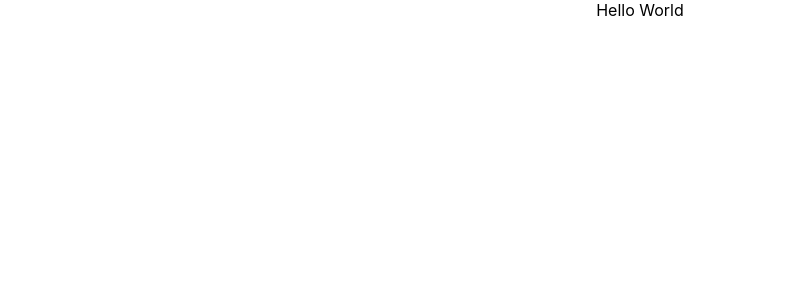
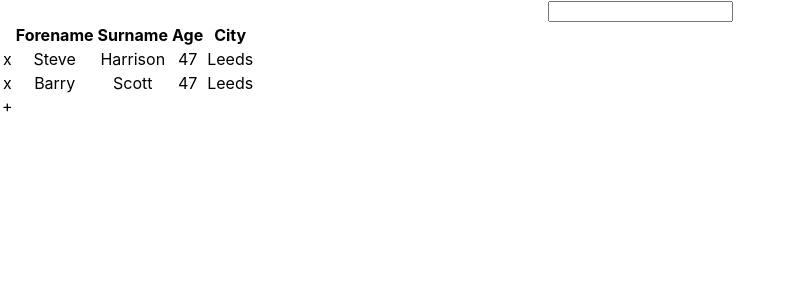
Before and after one commit to ryanlkirk/React-Interactive-List, a React (Create React App) app: page / in a window 1280 px wide. Shown: the top 300 px of the page, without its empty margins (0-792 px from the left). Built offline with nearby package versions, Linux system fonts and the light colour scheme.

Commit message:
Add vbasic functionality

```diff
--- a/src/Components/Table.js
+++ b/src/Components/Table.js
@@ -1,7 +1,85 @@
-import React from "react";
+import React, { useState } from "react";
 
 export const Table = (props) => {
-    return <div>Hello World</div>;
+    let people = [
+        { id: 1, name: "Steve", lastName: "Harrison", age: 47, city: "Leeds" },
+        { id: 2, name: "Barry", lastName: "Scott", age: 47, city: "Leeds" },
+    ];
+
+    const [peopleArr, setPeopleArr] = useState(people);
+
+    let searchPerson = (e) => {
+        // Filter visible names, restored by deleting values from the input
+        let personsArr = [...people];
+
+        personsArr = personsArr.filter((person) =>
+            `${person.name.toLowerCase()} ${person.lastName.toLowerCase()}`.includes(
+                e.toLowerCase()
+            )
+        );
+        setPeopleArr(personsArr);
+    };
+
+    let addPerson = () => {
+        // Add new person to end of array
+        let personsArr = [...peopleArr];
+
+        // Find the last person, increment their ID or set to one if we have no people
+        let personId = peopleArr?.slice(-1)[0]?.id
+            ? peopleArr.slice(-1)[0].id + 1
+            : 1;
+
+        personsArr.push({
+            id: personId,
+            name: "",
+            lastName: "",
+            age: null,
+            city: "",
+        });
+
+        setPeopleArr(personsArr);
+    };
+
+    let deletePerson = (id) => {
+        // Directly remove person from people state
+        setPeopleArr([...peopleArr].filter((person) => person.id !== id));
+    };
+
+    return (
+        <>
+            <input
+                type="text"
+                onChange={(e) => searchPerson(e.target.value)}
+            ></input>
+            <table>
+                <tr>
+                    <th></th>
+                    <th>Forename</th>
+                    <th>Surname</th>
+                    <th>Age</th>
+                    <th>City</th>
+                </tr>
+                {peopleArr.map((person) => {
+                    return (
+                        <tr>
+                            <td
+                                onClick={() => {
+                                    deletePerson(person.id);
+                                }}
+                            >
+                                x
+                            </td>
+                            <td>{person.name}</td>
+                            <td>{person.lastName}</td>
+                            <td>{person.age}</td>
+                            <td>{person.city}</td>
+                        </tr>
+                    );
+                })}
+                <tr onClick={() => addPerson()}>+</tr>
+            </table>
+        </>
+    );
 };
 
 export default Table;
```
